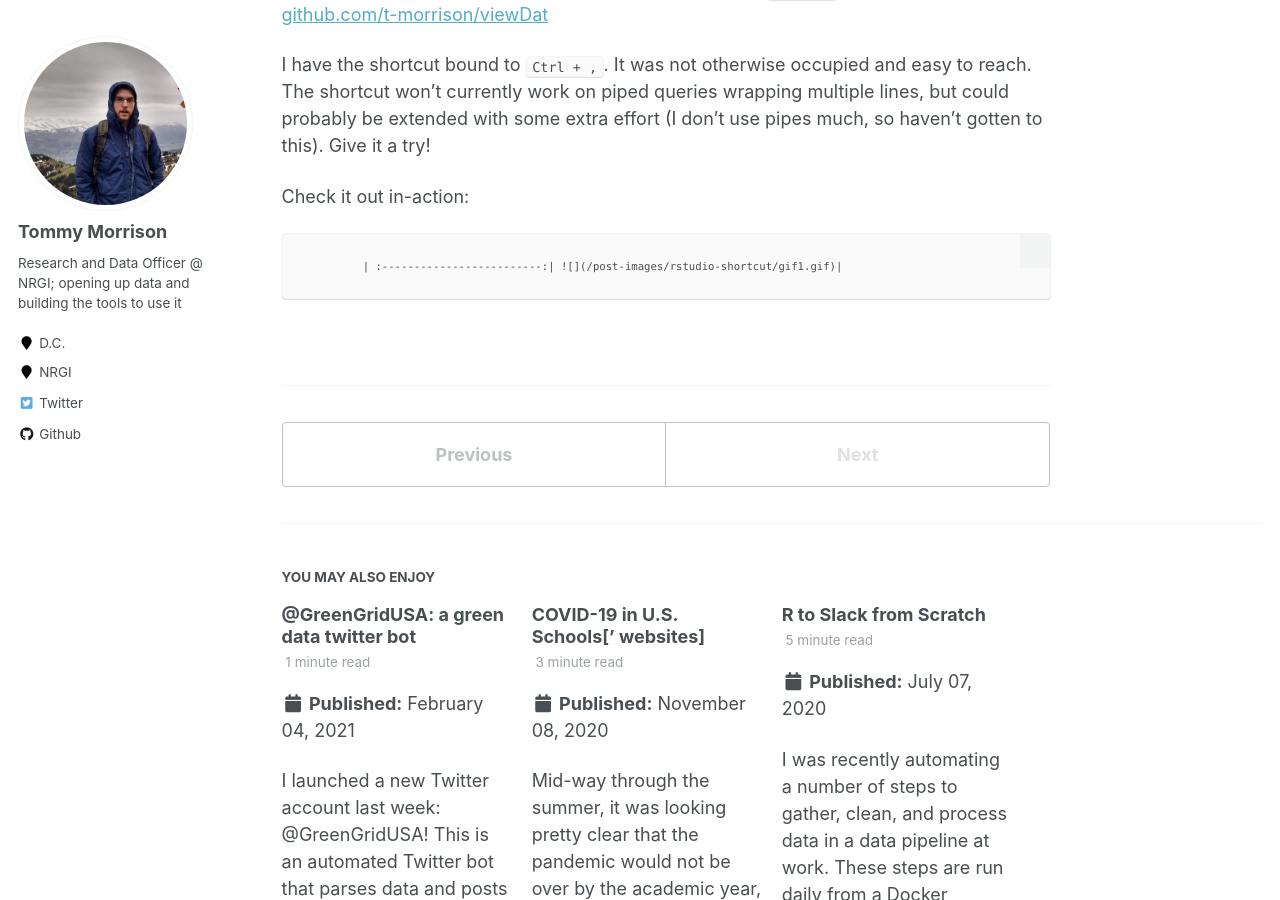
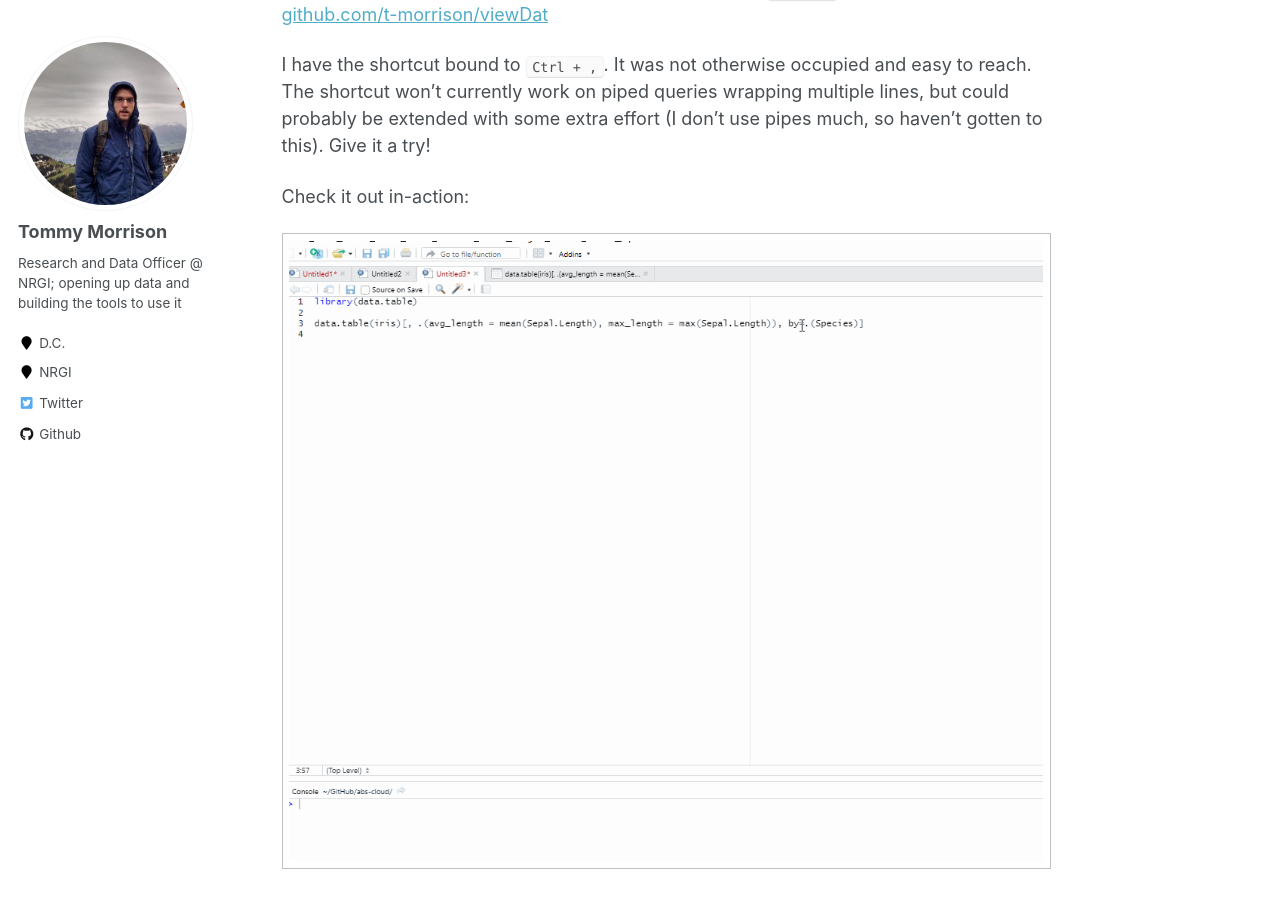
Before and after one commit to t-morrison/t-morrison.github.io, a Jekyll site: the page built from _posts/2021-07-23-rstudio-shortcut.md, in a window 1280 px wide and 900 px high, scrolled down 1816 px. Built offline with Jekyll 4.4.1, drawn with Linux system fonts in a browser that asks for light colours.

Commit message:
Update 2021-07-23-rstudio-shortcut.md

```diff
--- a/_posts/2021-07-23-rstudio-shortcut.md
+++ b/_posts/2021-07-23-rstudio-shortcut.md
@@ -40,6 +40,6 @@ I have the shortcut bound to `Ctrl + ,`. It was not otherwise occupied and easy
 
 Check it out in-action:
 
-             |
-:-------------------------:|
-![](/post-images/rstudio-shortcut/gif1.gif)|
+<table><tr><td>
+    <img src="/post-images/rstudio-shortcut/gif1.gif" />
+</td></tr></table>
```
